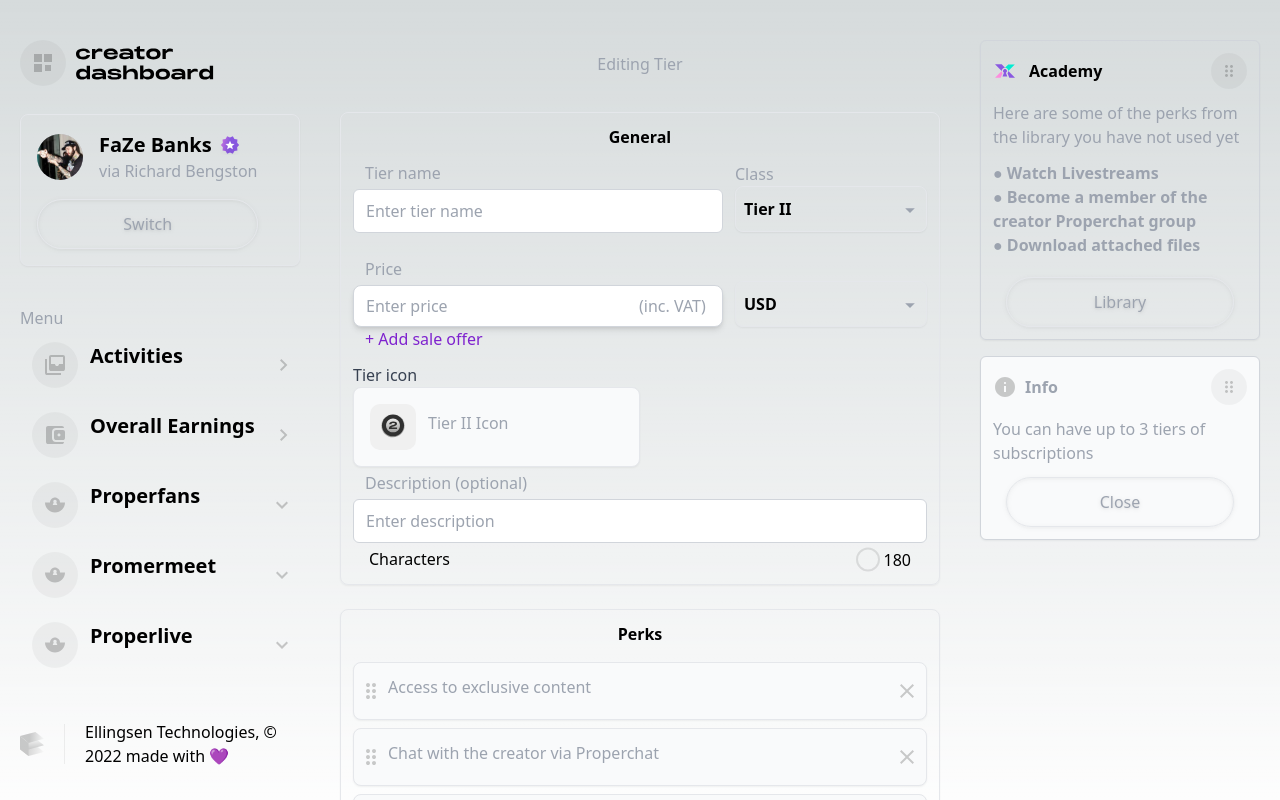
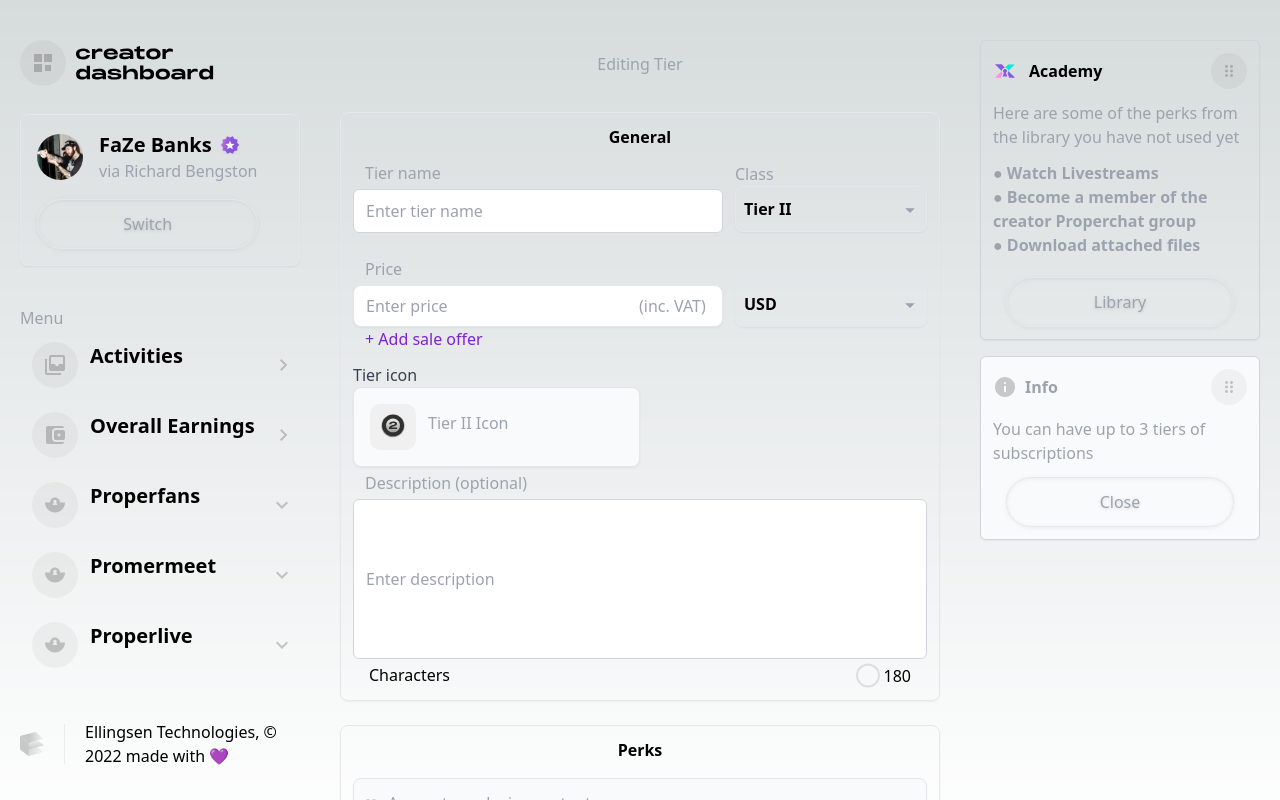
Before and after one commit to GalinB/admin-panel, a Next.js app: page / in a window 1280 px wide. Shown: the top 800 px of the page. Built offline with nearby package versions, Linux system fonts and the light colour scheme.

Commit message:
further improvements

```diff
--- a/src/components/Organisms/General.jsx
+++ b/src/components/Organisms/General.jsx
@@ -36,7 +36,7 @@
         <div className="mt-5 grow">
           <div className="text-gray-400 ml-3 pb-1">Price</div>
           <input
-            className="border border-gray-300 shadow-md rounded-lg p-2 pl-3 w-full"
+            className="border border-gray-200 shadow-sm rounded-lg p-2 pl-3 w-full "
             type="text"
             label="Price"
             name="name"
@@ -71,7 +71,12 @@
           <div className="text-gray-400 font-medium mb-2">Tier II Icon</div>
         </div>
       </div>
-      <Form label="Description (optional)" name="name" placeholder="Enter description" />
+      <Form
+        label="Description (optional)"
+        name="name"
+        placeholder="Enter description"
+        inputh="h-40"
+      />
       <div className="flex flex-row justify-between pl-4 pr-4">
         <div>Characters</div>
         <div className="flex flex-row gap-1 items-center">
--- a/src/components/Templates/LeftContainer.jsx
+++ b/src/components/Templates/LeftContainer.jsx
@@ -5,7 +5,7 @@
 export default function LeftContainer() {
   return (
     <div className=" w-[280px]">
-      <div className="flex flex-row mb-7">
+      <div className="flex flex-row mb-7 ">
         <MenuImage src="/topbar.svg" width={200} height={200} alt="Menu" />
       </div>
       <Account />
--- a/src/components/molecules/Form.jsx
+++ b/src/components/molecules/Form.jsx
@@ -1,11 +1,11 @@
-export default function Form({ label, name, placeholder, textcolor }) {
+export default function Form({ label, name, placeholder, textcolor, inputh = 'h-11' }) {
   return (
     <div className={`mb-1 ${textcolor}`}>
       {label && <label className="block text-gray-400 ml-2 p-1">{label}</label>}
       <input
         type="text"
         name={name}
-        className={`border font-medium border-gray-300 rounded-md p-3 h-11 w-full focus:outline-none focus:border-blue-500`}
+        className={`flex border font-medium border-gray-300 rounded-md p-3 ${inputh} w-full focus:outline-none`}
         placeholder={placeholder}
       />
     </div>
```
